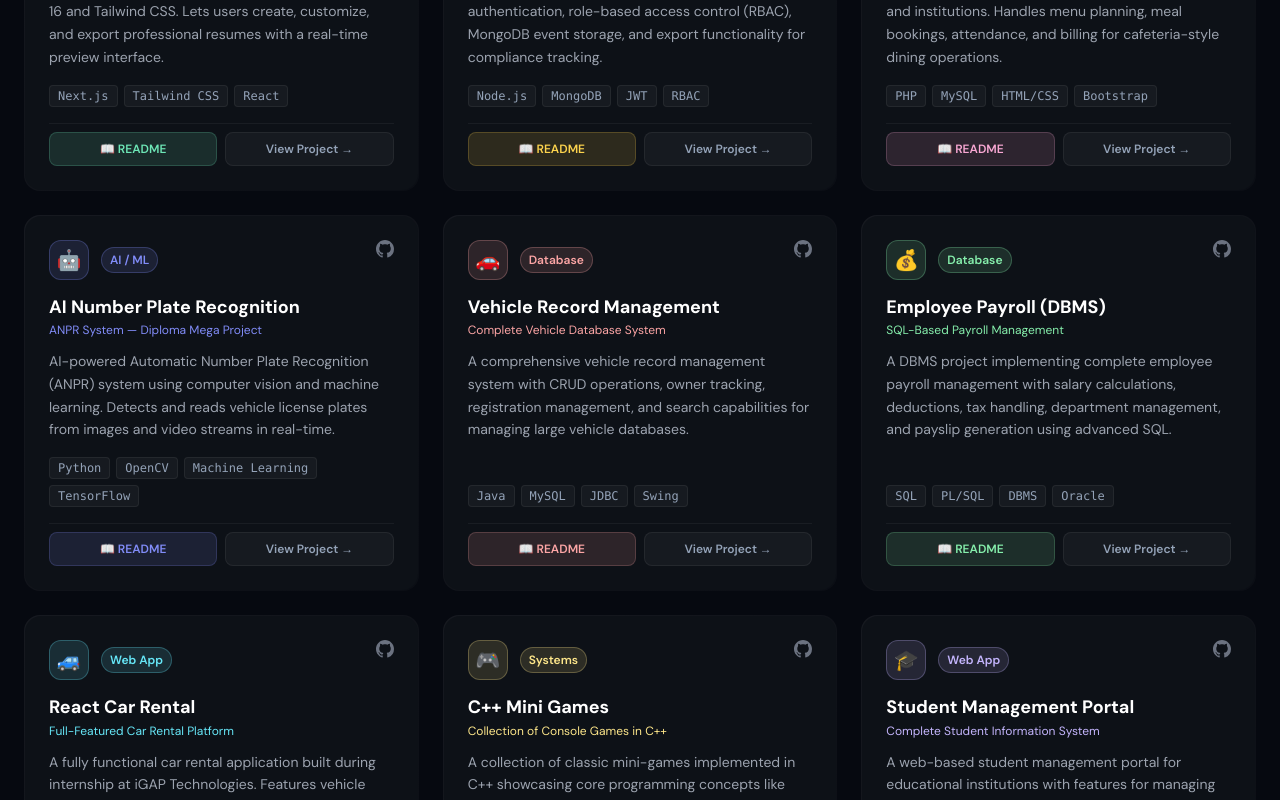
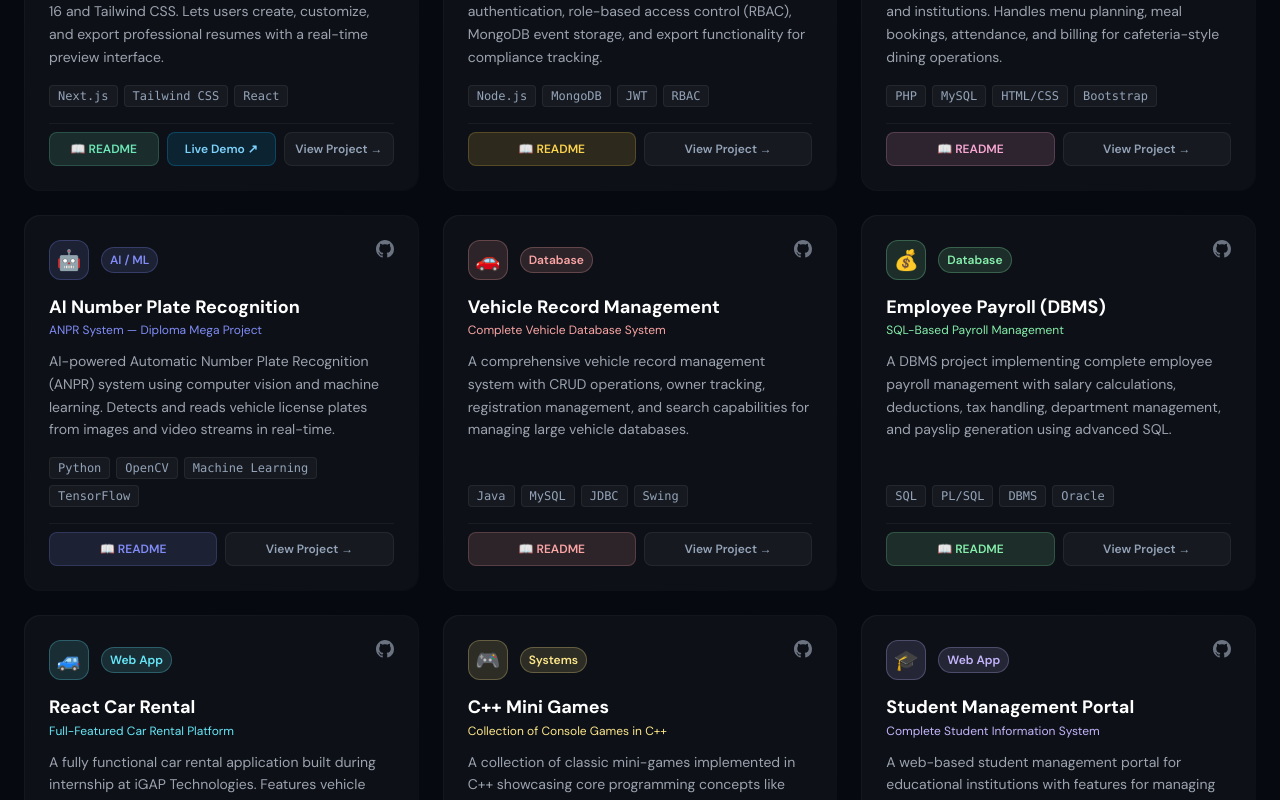
Before and after one commit to bramhagulavani/ProjectPage, a React (Create React App) app: page / in a window 1280 px wide. Shown: the part 1320-2120 px from the top of the page. Built offline with nearby package versions, Linux system fonts and the light colour scheme.

Commit message:
feat: show Live Demo only for ResumeCraft, remove certifications section, and update README

```diff
--- a/package.json
+++ b/package.json
@@ -9,6 +9,7 @@
     "react-scripts": "5.0.1"
   },
   "scripts": {
+    "dev": "react-scripts start",
     "start": "react-scripts start",
     "build": "react-scripts build",
     "test": "react-scripts test",
--- a/src/ProjectPage.jsx
+++ b/src/ProjectPage.jsx
@@ -10,6 +10,7 @@ const PROJECTS = [
     tech: ["Next.js", "Tailwind CSS", "React"],
     category: "Web App",
     github: "https://github.com/bramhagulavani/ResumeCraft",
+    livedemo: "https://resume-craft-pied.vercel.app/",
     color: "#6EE7B7",
     icon: "📄",
     readme: `# ResumeCraft\nResume/CV Builder Dashboard built with Next.js 16 + Tailwind CSS.\n\n## Features\n- Real-time preview\n- Multiple templates\n- Export to PDF\n- Tailwind-powered UI\n\n## Status\nWork In Progress 🚧`,
@@ -207,6 +208,17 @@ function ReadmeModal({ project, onClose }) {
             {project.readme}
           </pre>
           <div className="mt-6 flex gap-3">
+            {project.livedemo && (
+              <a
+                href={project.livedemo}
+                target="_blank"
+                rel="noopener noreferrer"
+                className="flex items-center gap-2 px-4 py-2 rounded-lg text-sm font-semibold transition-all"
+                style={{ background: "#ffffff0a", color: "#e2e8f0", border: "1px solid #ffffff15" }}
+              >
+                Live Demo
+              </a>
+            )}
             <a
               href={project.github}
               target="_blank"
@@ -293,6 +305,17 @@ function ProjectCard({ project, index }) {
             >
               📖 README
             </button>
+            {project.livedemo && (
+              <a
+                href={project.livedemo}
+                target="_blank"
+                rel="noopener noreferrer"
+                className="flex-1 py-2 rounded-lg text-xs font-semibold transition-all text-center"
+                style={{ background: "#0ea5e922", color: "#7dd3fc", border: "1px solid #0ea5e944" }}
+              >
+                Live Demo ↗
+              </a>
+            )}
             <a
               href={project.github}
               target="_blank"
@@ -592,25 +615,6 @@ export default function Portfolio() {
             ))}
           </div>
 
-          {/* Certifications */}
-          <div className="mt-12 grid grid-cols-1 sm:grid-cols-2 gap-4">
-            <h3 className="col-span-full text-xl font-bold text-white mb-2">Certifications & Achievements</h3>
-            {[
-              { title: "Introduction to Git and GitHub", org: "Google Authorized Certificate", icon: "🏅" },
-              { title: "Getting Started with AWS Generative AI", org: "AWS Authorized Certificate", icon: "☁️" },
-              { title: "Hackspiration'26", org: "Certificate of Participation", icon: "🚀" },
-              { title: "DIPEX Exhibitor", org: "Project Exhibition — April 2025", icon: "🏆" },
-            ].map((c) => (
-              <div key={c.title} className="flex items-start gap-3 p-4 rounded-xl"
-                style={{ background: "#0d1117", border: "1px solid #ffffff0d" }}>
-                <span className="text-2xl">{c.icon}</span>
-                <div>
-                  <p className="text-sm font-semibold text-white">{c.title}</p>
-                  <p className="text-xs text-gray-500 mt-0.5">{c.org}</p>
-                </div>
-              </div>
-            ))}
-          </div>
         </div>
       </section>
 
```
Also changed, not shown: 1 other file (tests, documents, lock files or other folders).
